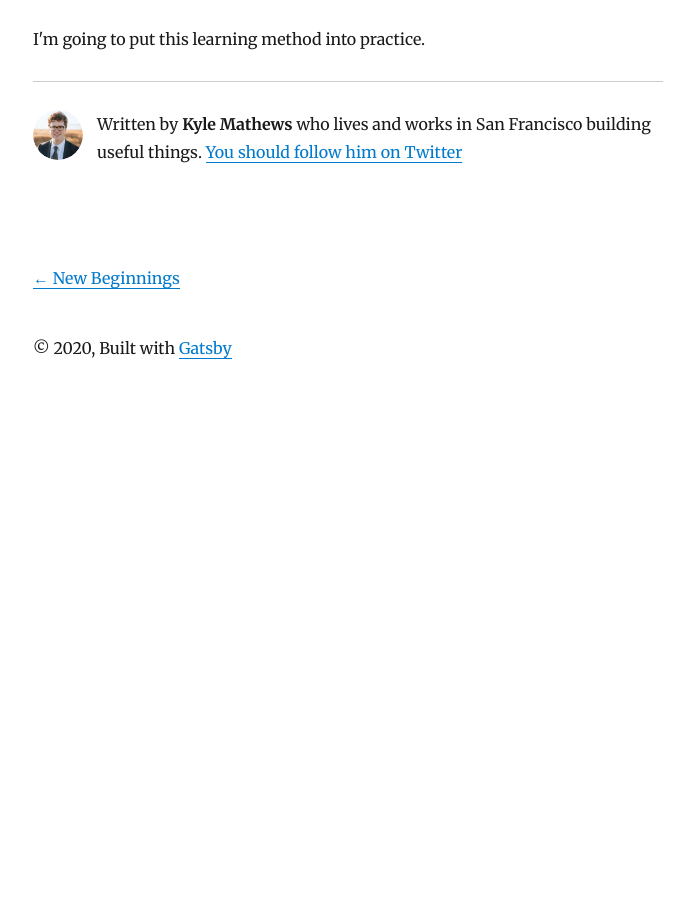
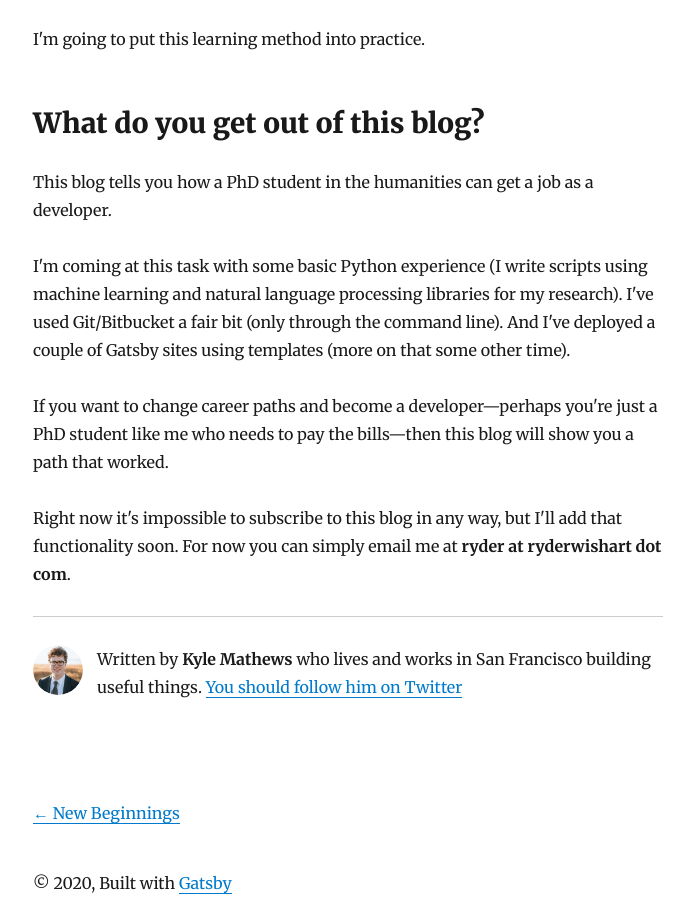
Before and after one commit to ryderwishart/ryder-dev, a Gatsby site: page /gatsby-blog/ in a window 1280 px wide. Shown: the part 2879-3785 px from the top of the page, without its empty margins (292-985 px from the left). Before the commit the page ends 3283 px from the top, so only its background shows below. Built offline with nearby package versions, Linux system fonts and the light colour scheme; Gatsby itself is replaced by a stand-in of ours; some packages are replaced by stand-ins of ours.

Commit message:
Updated first post with what other people can get out of this blog

```diff
--- a/content/blog/gatsby-blog/index.md
+++ b/content/blog/gatsby-blog/index.md
@@ -1,7 +1,7 @@
 ---
 title: Why a Gatsby Blog?
 date: "2020-01-30T08:20:03.284Z"
-description: "Why a Gatsby Blog?"
+description: "Why does this blog exist, what does it contribute, ?"
 ---
 ## What is this Blog?
 
@@ -54,3 +54,13 @@ If this is true, Chris Pine, then I'll make an excellent developer, because doin
 >"The only way to learn a new programming language is by writing programs in it.” _- Dennis Ritchie_
 
 I'm going to put this learning method into practice.
+
+## What do you get out of this blog?
+
+This blog tells you how a PhD student in the humanities can get a job as a developer.
+
+I'm coming at this task with some basic Python experience (I write scripts using machine learning and natural language processing libraries for my research). I've used Git/Bitbucket a fair bit (only through the command line). And I've deployed a couple of Gatsby sites using templates (more on that some other time).
+
+If you want to change career paths and become a developer—perhaps you're just a PhD student like me who needs to pay the bills—then this blog will show you a path that worked.
+
+Right now it's impossible to subscribe to this blog in any way, but I'll add that functionality soon. For now you can simply email me at **ryder at ryderwishart dot com**.
```
